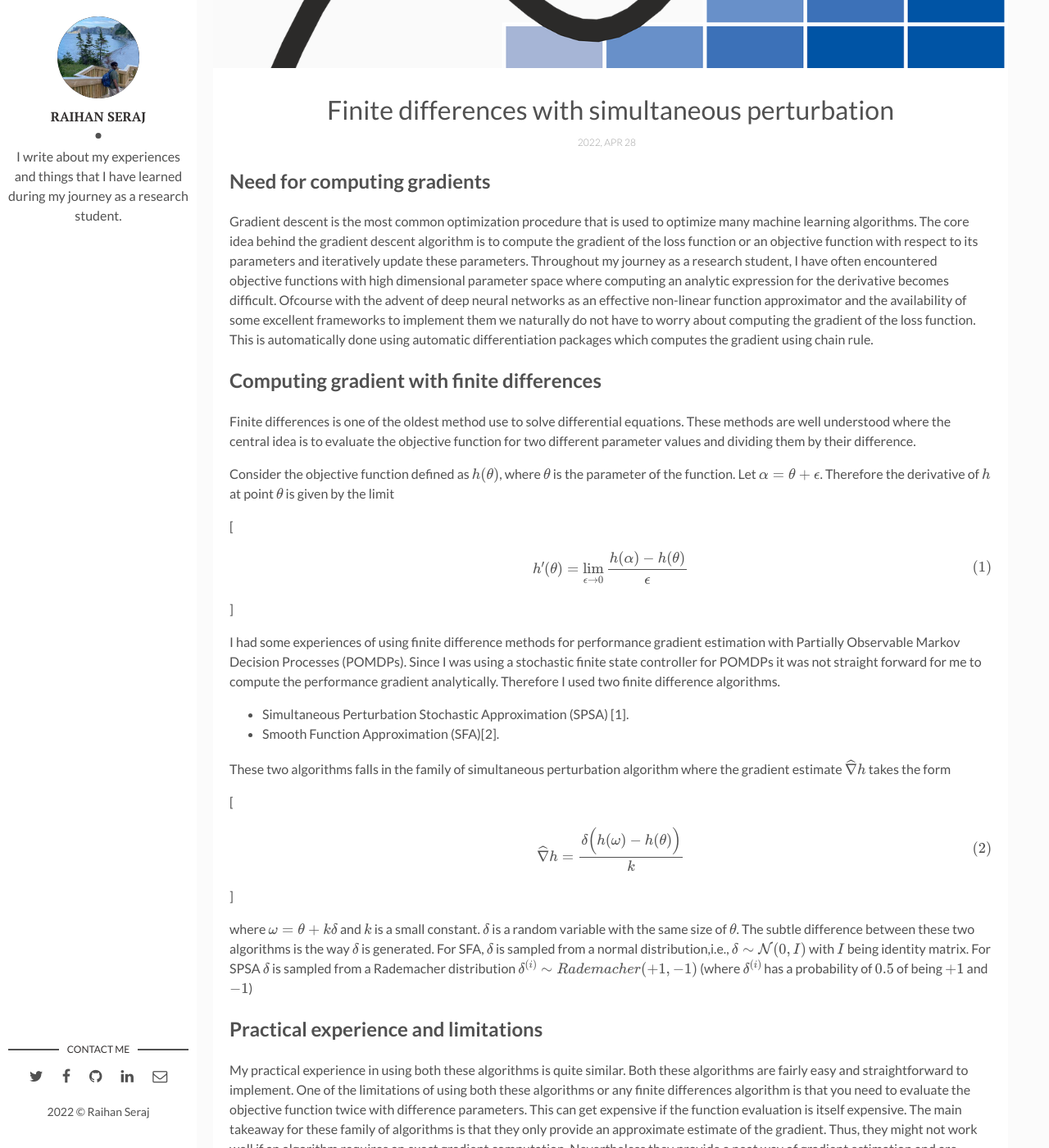
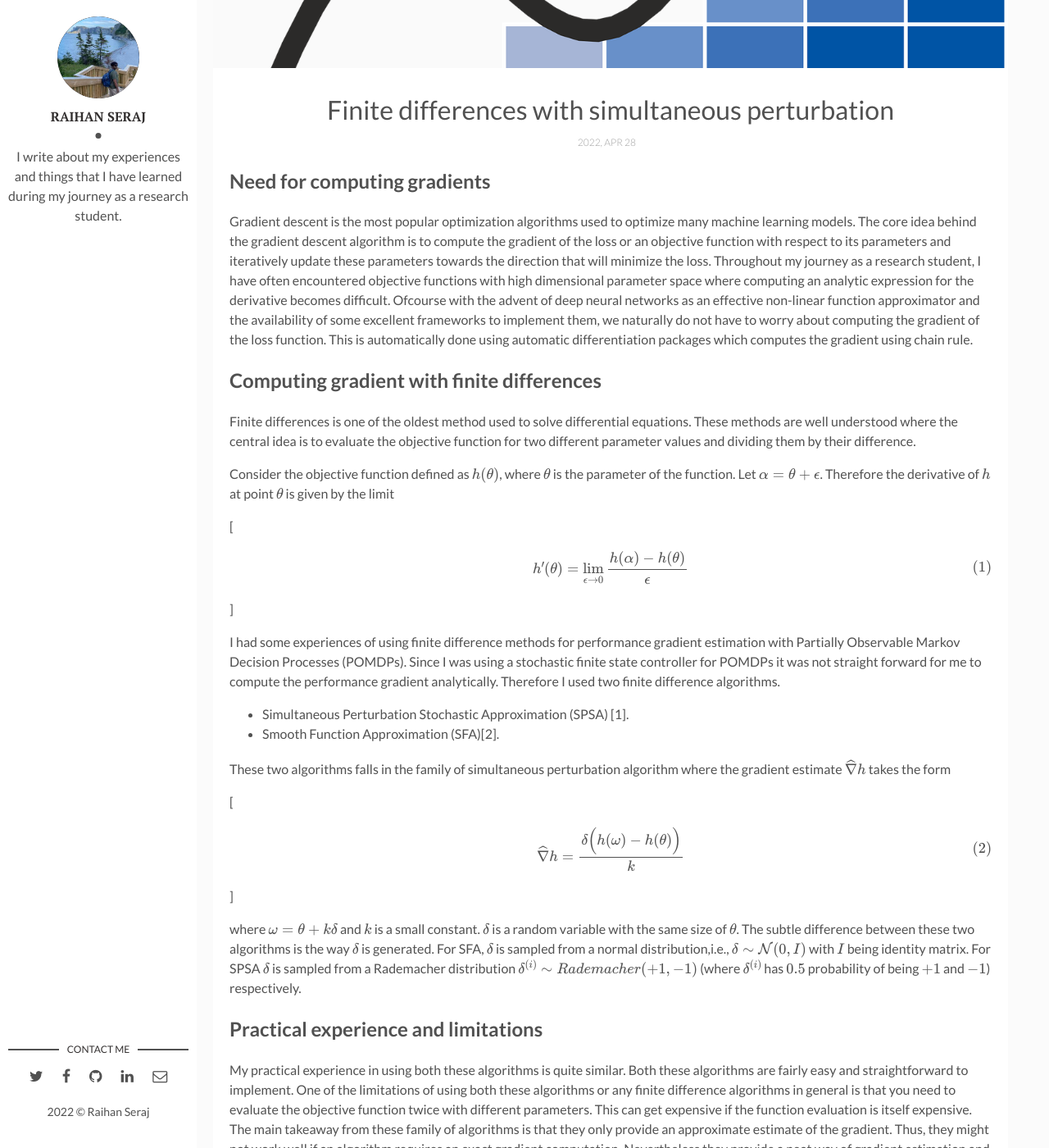
Before and after one commit to Raihan-Seraj/research-blogs, a Jekyll site: the page built from _posts/2022-04-29-gradient-computation-finite-differences.markdown, in a window 1280 px wide and 1400 px high, scrolled down 437 px. Shown: the whole window at 82% size. Built offline with Jekyll 4.4.1, drawn with Linux system fonts in a browser that asks for light colours; formulas are drawn with MathJax 3; some of the changed text lies outside the part shown.

Commit message:
final changes to post

```diff
--- a/_posts/2022-04-29-gradient-computation-finite-differences.markdown
+++ b/_posts/2022-04-29-gradient-computation-finite-differences.markdown
@@ -11,11 +11,11 @@ usemathjax: true
 
 
 ## Need for computing gradients
-Gradient descent is the most common optimization procedure that is used to optimize many machine learning algorithms. The core idea behind the gradient descent algorithm is to compute the gradient of the loss function or an objective function with respect to its parameters and iteratively update these parameters. Throughout my journey as a research student, I have often encountered objective functions with high dimensional parameter space where computing an analytic expression for the derivative becomes difficult. Ofcourse with the advent of deep neural networks as an effective non-linear function approximator and the availability of some excellent frameworks to implement them we naturally do not have to worry about computing the gradient of the loss function. This is automatically done using automatic differentiation packages which computes the gradient using chain rule.
+Gradient descent is the most popular optimization algorithms used to optimize many machine learning models. The core idea behind the gradient descent algorithm is to compute the gradient of the loss or an objective function with respect to its parameters and iteratively update these parameters towards the direction that will minimize the loss. Throughout my journey as a research student, I have often encountered objective functions with high dimensional parameter space where computing an analytic expression for the derivative becomes difficult. Ofcourse with the advent of deep neural networks as an effective non-linear function approximator and the availability of some excellent frameworks to implement them, we naturally do not have to worry about computing the gradient of the loss function. This is automatically done using automatic differentiation packages which computes the gradient using chain rule.
 
 
 ## Computing gradient with finite differences
-Finite differences is one of the oldest method use to solve differential equations. These methods are well understood where the
+Finite differences is one of the oldest method used to solve differential equations. These methods are well understood where the
 central idea is to evaluate the objective function for two different parameter values and dividing them by their difference.
 
 Consider the objective function defined as $$h(\theta)$$, where $$\theta$$ is the parameter of the function. Let $$\alpha = \theta+\epsilon$$. Therefore the derivative of $$h$$ at point $$\theta$$  is given by the limit
@@ -30,11 +30,10 @@ These two algorithms falls in the family of simultaneous perturbation algorithm
 
 $$\begin{aligned}\widehat\nabla h = \dfrac{\delta \Bigl(h(\omega)-h(\theta)\Bigr)}{k}\end{aligned}$$
 
-where $$\omega = \theta + k\delta$$ and $$k$$ is a small constant. $$\delta$$ is a random variable with the same size of $$\theta$$. The subtle difference between these two algorithms is the way $$\delta$$ is generated. For SFA, $$\delta$$ is sampled from a normal distribution,i.e., $$\delta\sim \mathcal N(0,I)$$ with  $$I$$ being identity matrix. For SPSA $$\delta$$ is sampled from a  Rademacher distribution $$\delta^{(i)}\sim Rademacher(+1,-1) $$ (where $$\delta^{(i)}$$ has a probability of $$0.5$$ of being $$+1$$ and $$-1$$)
+where $$\omega = \theta + k\delta$$ and $$k$$ is a small constant. $$\delta$$ is a random variable with the same size of $$\theta$$. The subtle difference between these two algorithms is the way $$\delta$$ is generated. For SFA, $$\delta$$ is sampled from a normal distribution,i.e., $$\delta\sim \mathcal N(0,I)$$ with  $$I$$ being identity matrix. For SPSA $$\delta$$ is sampled from a  Rademacher distribution $$\delta^{(i)}\sim Rademacher(+1,-1) $$ (where $$\delta^{(i)}$$ has  $$0.5$$ probability of being $$+1$$ and $$-1$$) respectively.
 
 ## Practical experience and limitations
-My practical experience in using both these algorithms is quite similar. Both these algorithms are fairly easy and straightforward to implement. One of the limitations of using both these algorithms or any finite differences algorithm is that
-you need to evaluate the objective function twice with difference parameters. This can get expensive if the function evaluation is itself expensive. The main takeaway for these family of algorithms is that they only provide an approximate estimate of the gradient. Thus, they might not work well if an algorithm requires an exact gradient computation. Nevertheless they provide a neat way of gradient estimation and are widely used for large-scale population models, simulation optimization and atmospheric modelling.
+My practical experience in using both these algorithms is quite similar. Both these algorithms are fairly easy and straightforward to implement. One of the limitations of using both these algorithms or any finite difference algorithms in general is that you need to evaluate the objective function twice with different parameters. This can get expensive if the function evaluation is itself expensive. The main takeaway from these family of algorithms is that they only provide an approximate estimate of the gradient. Thus, they might not work well if an algorithm requires an exact gradient computation. Nevertheless they provide a neat way of gradient estimation and are widely used for large-scale population models, simulation optimization and atmospheric modelling.
 
 
 
```
